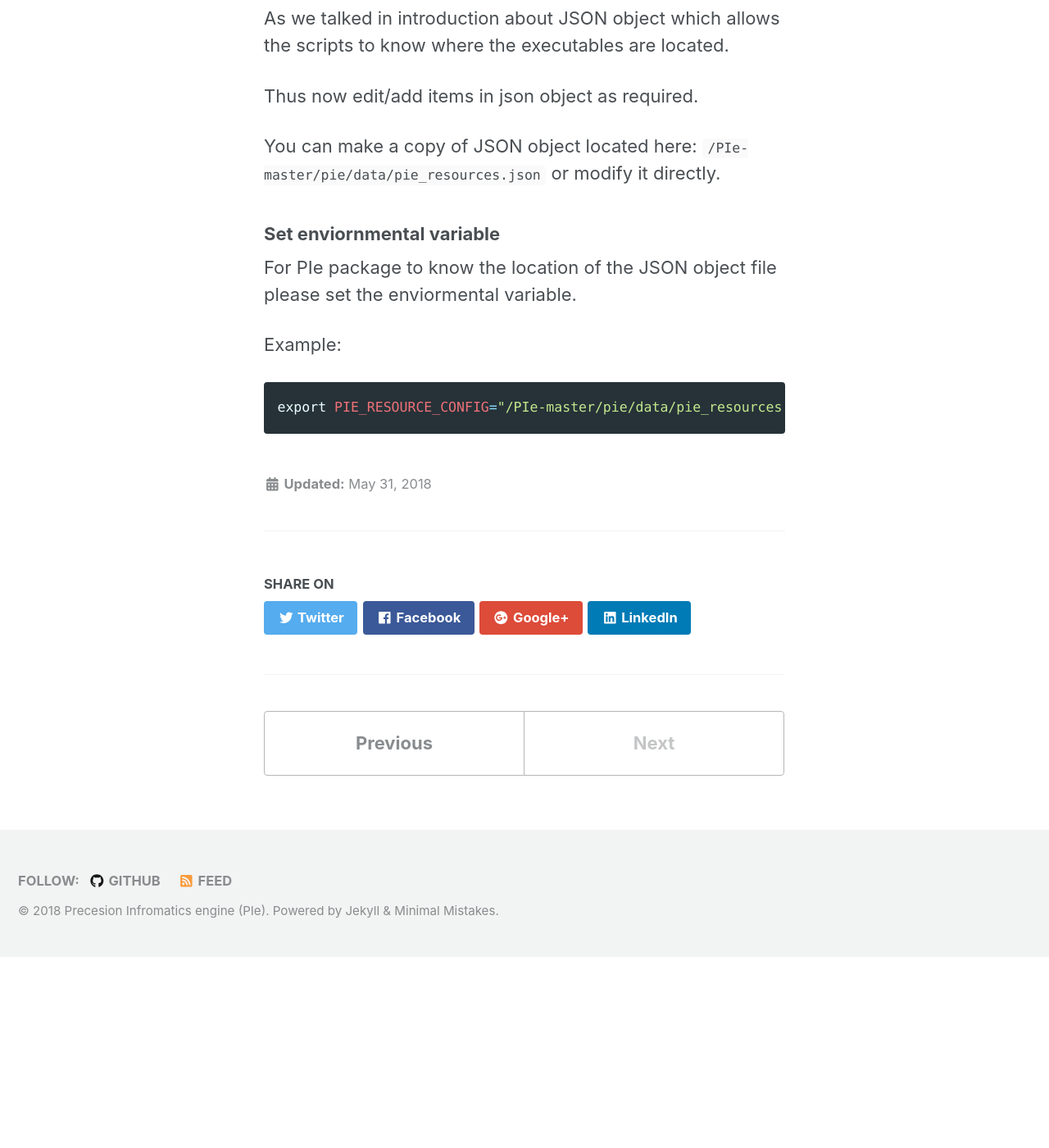
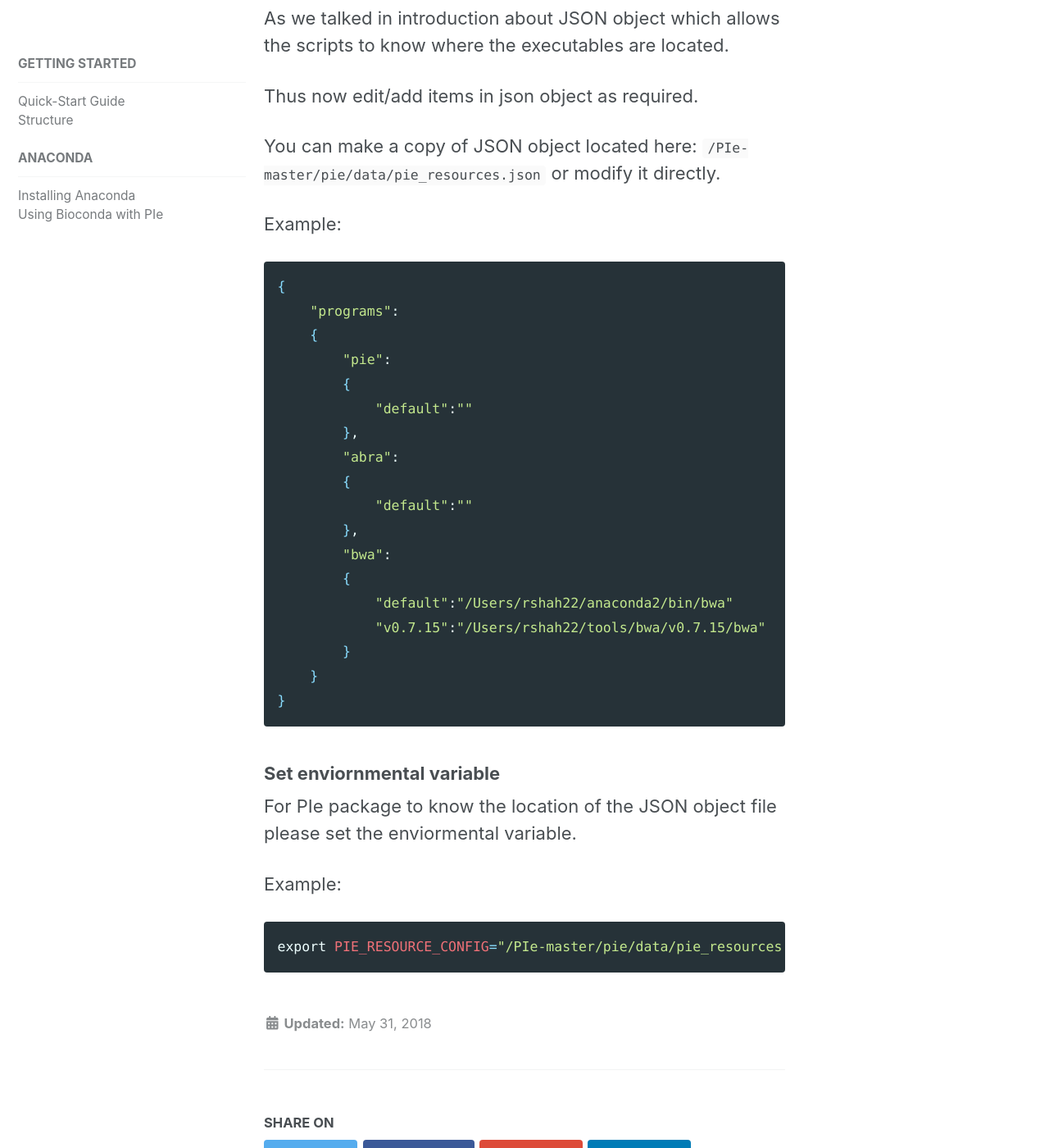
Before and after one commit to rhshah/PIe, a Jekyll site: the page built from docs/_docs/04-bioconda.md, in a window 1280 px wide and 1400 px high, scrolled down 1536 px. Shown: the whole window at 82% size. Built offline with Jekyll 4.4.1, drawn with Linux system fonts in a browser that asks for light colours; nearby versions of some CDN libraries; before the commit the page ends 2703 px from its top, so only the background shows below that.

Commit message:
Adding example of modification

````diff
--- a/docs/_docs/04-bioconda.md
+++ b/docs/_docs/04-bioconda.md
@@ -52,6 +52,29 @@
 You can make a copy of JSON object located here: `/PIe-master/pie/data/pie_resources.json`
 or modify it directly.
 
+Example:
+
+```bash
+{
+    "programs":
+    {
+        "pie":
+        {
+            "default":""
+        },
+        "abra":
+        {
+            "default":""
+        },
+        "bwa":
+        {
+            "default":"/Users/rshah22/anaconda2/bin/bwa"
+            "v0.7.15":"/Users/rshah22/tools/bwa/v0.7.15/bwa"
+        }
+    }
+}
+```
+
 ### Set enviornmental variable
 
 For PIe package to know the location of the JSON object file please set the enviormental variable.
````
